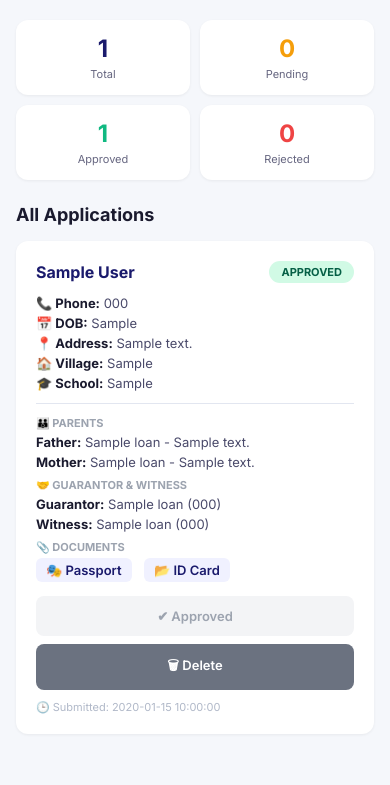
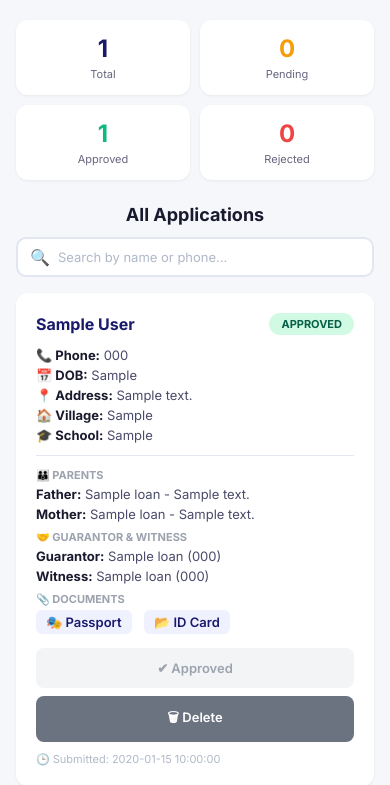
Before and after one commit to Divine-art-lab/Assignment2, a PHP site: page /admin.php in a window 390 px wide. Shown: the part 56-841 px from the top of the page. Before the commit the page ends 792 px from the top, so only its background shows below. Run offline with PHP 8.4, Linux system fonts and the light colour scheme; the visitor is signed in with stand-in values (Sample User, id 1); tables that the repository leaves empty or names only in its code hold one stand-in row (values such as "Sample post").

Commit message:
Add search feature to filter applicants by name or phone

```diff
--- a/admin.php
+++ b/admin.php
@@ -225,9 +225,22 @@ $pending  = $pdo->query("SELECT COUNT(*) FROM loans WHERE status = 'Pending'")->
 $approved = $pdo->query("SELECT COUNT(*) FROM loans WHERE status = 'Approved'")->fetchColumn();
 $rejected = $pdo->query("SELECT COUNT(*) FROM loans WHERE status = 'Rejected'")->fetchColumn();
 
+// --- SEARCH FUNCTIONALITY ---
+$search = '';
+if (isset($_GET['search'])) {
+    $search = trim($_GET['search']);
+}
+
 // --- FETCH LOANS ---
-$stmt  = $pdo->query("SELECT * FROM loans ORDER BY created_at DESC");
-$loans = $stmt->fetchAll();
+if ($search !== '') {
+    $search_param = '%' . $search . '%';
+    $stmt = $pdo->prepare("SELECT * FROM loans WHERE fname LIKE ? OR lname LIKE ? OR phone LIKE ? ORDER BY created_at DESC");
+    $stmt->execute([$search_param, $search_param, $search_param]);
+    $loans = $stmt->fetchAll();
+} else {
+    $stmt  = $pdo->query("SELECT * FROM loans ORDER BY created_at DESC");
+    $loans = $stmt->fetchAll();
+}
 ?>
 <!DOCTYPE html>
 <html lang="en">
@@ -308,10 +321,57 @@ $loans = $stmt->fetchAll();
         .stat-pending .stat-number { color: #f59e0b; }
         .stat-approved .stat-number { color: #10b981; }
         .stat-rejected .stat-number { color: #ef4444; }
+        .section-header {
+            display: flex;
+            align-items: center;
+            justify-content: space-between;
+            margin-bottom: 16px;
+            flex-wrap: wrap;
+            gap: 12px;
+        }
         .section-title {
             font-size: 18px;
             font-weight: 700;
-            margin-bottom: 16px;
+            margin: 0;
+        }
+        .search-box {
+            display: flex;
+            align-items: center;
+            background: white;
+            border-radius: 10px;
+            border: 2px solid #e2e6f0;
+            padding: 0 12px;
+            height: 40px;
+            width: 100%;
+            max-width: 250px;
+        }
+        .search-box input {
+            flex: 1;
+            border: none;
+            padding: 8px 0;
+            font-size: 13px;
+            font-family: inherit;
+            outline: none;
+        }
+        .search-box input::placeholder {
+            color: #b0b8c8;
+        }
+        .search-icon {
+            color: #9ca3af;
+            font-size: 16px;
+            margin-right: 8px;
+        }
+        .clear-search {
+            background: none;
+            border: none;
+            color: #9ca3af;
+            cursor: pointer;
+            font-size: 18px;
+            padding: 4px;
+            display: none;
+        }
+        .clear-search.show {
+            display: block;
         }
         .loan-card {
             background: white;
@@ -422,6 +482,8 @@ $loans = $stmt->fetchAll();
             .stats { grid-template-columns: repeat(2, 1fr); }
             .card-actions { flex-direction: column; }
             .btn-action, .btn-done { min-width: 100%; }
+            .section-header { flex-direction: column; }
+            .search-box { max-width: 100%; }
         }
     </style>
 </head>
@@ -458,12 +520,21 @@ $loans = $stmt->fetchAll();
         </div>
     </div>
 
-    <h2 class="section-title">All Applications</h2>
+    <div class="section-header">
+        <h2 class="section-title">All Applications</h2>
+        <form method="get" class="search-box">
+            <span class="search-icon">&#128269;</span>
+            <input type="text" name="search" placeholder="Search by name or phone..." value="<?php echo htmlspecialchars($search); ?>">
+            <?php if ($search !== ''): ?>
+                <a href="admin.php" class="clear-search show">&#10005;</a>
+            <?php endif; ?>
+        </form>
+    </div>
 
     <?php if (empty($loans)): ?>
         <div class="empty">
             <div class="empty-icon">&#128232;</div>
-            <p>No loan applications yet.</p>
+            <p><?php echo $search !== '' ? 'No results found.' : 'No loan applications yet.'; ?></p>
         </div>
     <?php else: ?>
         <?php foreach ($loans as $loan): ?>
```
